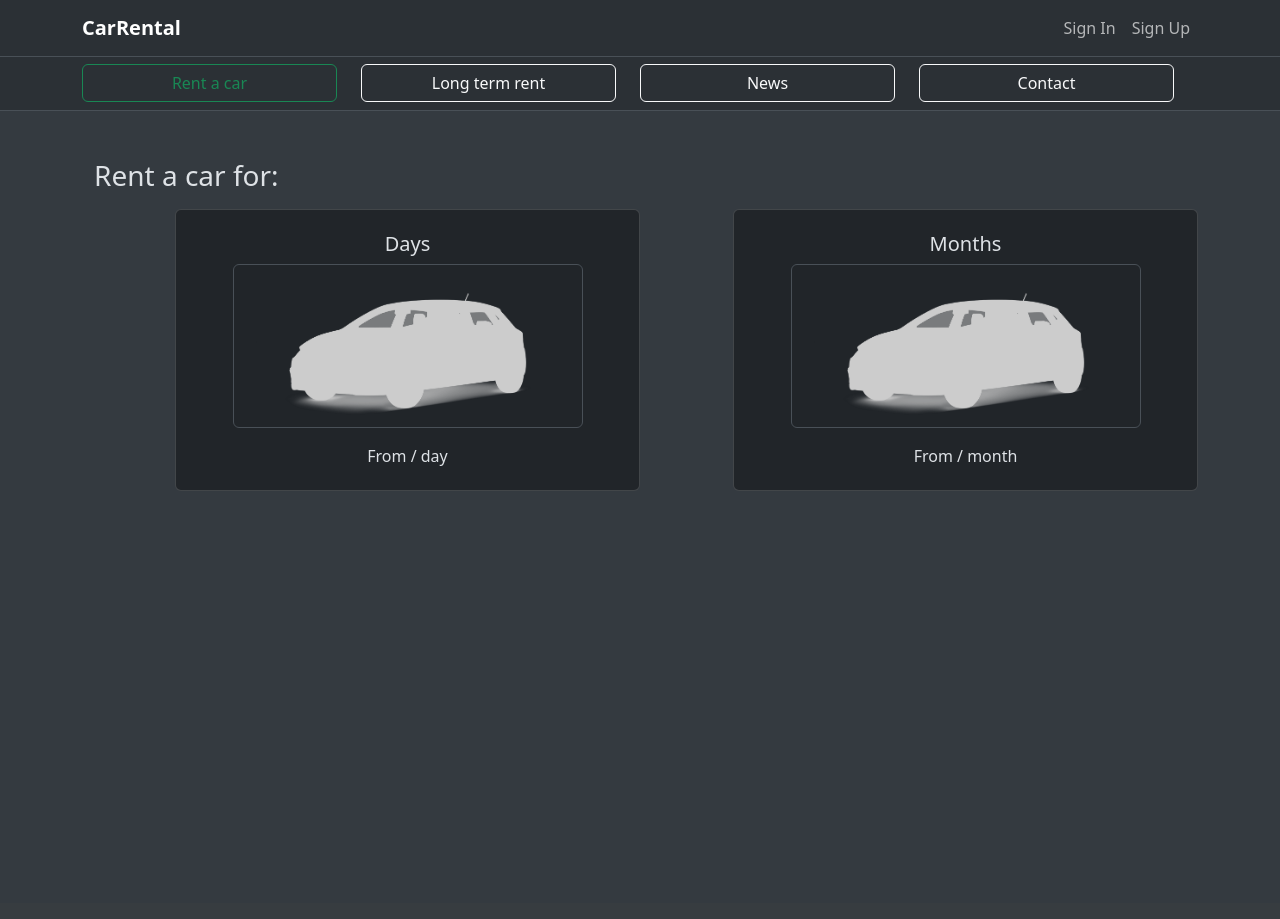
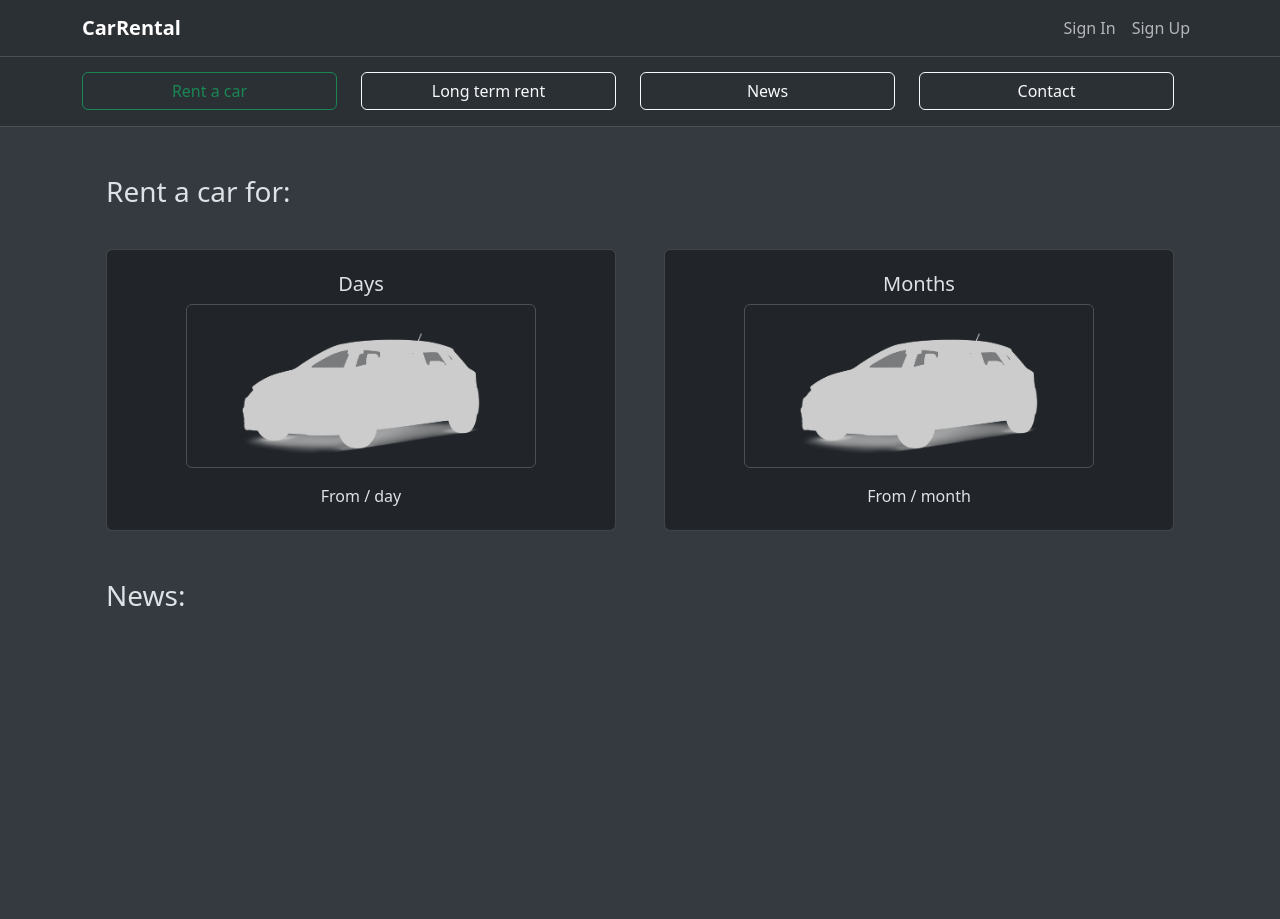
Before and after one commit to tomilidzons20/Praca-Inzynierska-Projekt-162308, a Django app: page / in a window 1280 px wide. Before the commit the page ends 490 px from the top, so only its background shows below. Run offline with Django 4.2, Linux system fonts and the light colour scheme; data that the repository does not hold is empty; some libraries are stand-ins or nearby versions.

Commit message:
Add main page, news Add ckeditor and django-bleach for sanitization of ckeditor input Add base templates Add news template

```diff
--- a/car_rental/urls.py
+++ b/car_rental/urls.py
@@ -2,7 +2,11 @@ from django.urls import path
 
 
 from .views import HomeView
+from .views import NewsDetailView
+from .views import NewsListView
 
 urlpatterns = [
     path('', HomeView.as_view(), name='home'),
+    path('news/', NewsListView.as_view(), name='news'),
+    path('news/<slug:slug>/', NewsDetailView.as_view(), name='news_detail'),
 ]
--- a/car_rental/views.py
+++ b/car_rental/views.py
@@ -1,16 +1,39 @@
 from django.db.models import Sum
 from django.shortcuts import render
 from django.urls import reverse_lazy
-from django.views.generic import CreateView
+from django.views.generic import TemplateView
 from django.views.generic import ListView
-from django.views.generic import TemplateView
-from django.views.generic import UpdateView
-from django_filters.views import FilterView
+from django.views.generic import DetailView
 
 from .models import Car
 from .models import CarMaintenance
 from .models import CarRental
+from .models import News
 
 
 class HomeView(TemplateView):
-    template_name = 'car_rental/home.html'
+    template_name = 'car_rental/main/home.html'
+
+    def get_context_data(self, **kwargs):
+        context = super().get_context_data(**kwargs)
+        context['latest_news'] = News.objects.all().order_by('-add_date')[:3]
+        return context
+
+
+class NewsListView(ListView):
+    model = News
+    template_name = 'car_rental/main/news.html'
+
+    def get_queryset(self):
+        return News.objects.all().order_by('-add_date')
+
+
+class NewsDetailView(DetailView):
+    model = News
+    template_name = 'car_rental/main/news_detail.html'
+
+    def get_context_data(self, **kwargs):
+        context = super().get_context_data(**kwargs)
+        context['previous_news'] = News.objects.filter(add_date__lt=self.object.add_date).order_by('-add_date').first()
+        context['next_news'] = News.objects.filter(add_date__gt=self.object.add_date).order_by('add_date').first()
+        return context
--- a/templates/allauth/layouts/base.html
+++ b/templates/allauth/layouts/base.html
@@ -25,8 +25,10 @@
       {% block extra_nav %}
       {% endblock extra_nav %}
       <div class="container h-100">
-        {% block content %}
-        {% endblock content %}
+        <div class="pb-3">
+          {% block content %}
+          {% endblock content %}
+        </div>
       </div>
     {% endblock body %}
     <script src="{% static 'bootstrap/js/popper.min.js' %}"></script>
--- a/templates/car_rental/home.html
+++ /dev/null
@@ -1,40 +0,0 @@
-{% extends "car_rental/layouts/main_base.html" %}
-{% load i18n static %}
-{% block head_title %}
-  {% trans "Home" %}
-{% endblock head_title %}
-
-{% block content %}
-<div class="container mt-5">
-  <div>
-    <h3 class="fw-normal mb-3">{% trans 'Rent a car for:' %}</h3>
-    <div class="row gy-4">
-
-      <a class="card btn btn-secondary col-12 col-md-5 offset-md-1">
-        <div class="card-body">
-          <h5 class="card-title text-center">{% trans 'Days' %}</h5>
-          <div class="d-flex justify-content-center">
-            <img src="{% static 'img/car_pictures/default_car.png' %}" class="img-thumbnail" alt="{% trans 'Days' %}" width="350px" height="200px">
-          </div>
-          <p class="card-text mt-3">
-            {% trans 'From' %} / {% trans 'day' %}
-          </p>
-        </div>
-      </a>
-
-      <a class="card btn btn-secondary col-12 col-md-5 offset-md-1">
-        <div class="card-body">
-          <h5 class="card-title text-center">{% trans 'Months' %}</h5>
-          <div class="d-flex justify-content-center">
-            <img src="{% static 'img/car_pictures/default_car.png' %}" class="img-thumbnail" alt="{% trans 'Months' %}" width="350px" height="200px">
-          </div>
-          <p class="card-text mt-3">
-            {% trans 'From' %} / {% trans 'month' %}
-          </p>
-        </div>
-      </a>
-
-    </div>
-  </div>
-</div>
-{% endblock content %}
--- a/templates/car_rental/layouts/main_extra_nav.html
+++ b/templates/car_rental/layouts/main_extra_nav.html
@@ -1,11 +1,11 @@
 {% load i18n %}
 
-<div class="container-fluid p-0">
-  <nav class="navbar navbar-expand-xl bg-body-tertiary border-bottom">
+<div class="container-fluid px-0">
+  <nav class="navbar navbar-expand-xl bg-body-tertiary border-bottom py-3">
     <div class="container">
       <div class="row w-100 gy-2">
         <div class="col-6 col-md-3">
-          <a href=""
+          <a href="{% url 'home' %}"
             class="btn w-100 {% if request.resolver_match.url_name == 'home' %} btn-outline-success {% else %} btn-outline-light {% endif %} me-2">
             {% trans 'Rent a car' %}
           </a>
@@ -17,14 +17,14 @@
           </a>
         </div>
         <div class="col-6 col-md-3">
-          <a href=""
-            class="btn w-100 {% if request.resolver_match.url_name == '' %} btn-outline-success {% else %} btn-outline-light {% endif %} me-2">
+          <a href="{% url 'news' %}"
+            class="btn w-100 {% if request.resolver_match.url_name == 'news' %} btn-outline-success {% else %} btn-outline-light {% endif %} me-2">
             {% trans 'News' %}
           </a>
         </div>
         <div class="col-6 col-md-3">
           <a href=""
-            class="btn w-100 {% if request.resolver_match.url_name == '' %} btn-outline-success {% else %} btn-outline-light {% endif %} me-2">
+            class="btn w-100 {% if request.resolver_match.url_name == 'contact' %} btn-outline-success {% else %} btn-outline-light {% endif %} me-2">
             {% trans 'Contact' %}
           </a>
         </div>
--- /dev/null
+++ b/templates/car_rental/main/home.html
@@ -0,0 +1,55 @@
+{% extends "car_rental/layouts/main_base.html" %}
+{% load i18n static %}
+{% block head_title %}
+  {% trans "Home" %}
+{% endblock head_title %}
+
+{% block content %}
+<div class="container my-5">
+  <div class="container">
+    <h3 class="fw-normal mb-3">{% trans 'Rent a car for:' %}</h3>
+    <div class="row pt-4 row-cols-1 row-cols-md-2 gy-3 gx-5">
+
+      <div class="col">
+        <a class="card btn btn-secondary">
+          <div class="card-body">
+            <h5 class="card-title text-center">{% trans 'Days' %}</h5>
+            <div class="d-flex justify-content-center">
+              <img src="{% static 'img/car_pictures/default_car.png' %}" class="img-thumbnail" alt="{% trans 'Days' %}" width="350px" height="200px">
+            </div>
+            <p class="card-text mt-3">
+              {% trans 'From' %} / {% trans 'day' %}
+            </p>
+          </div>
+        </a>
+      </div>
+
+      <div class="col">
+        <a class="card btn btn-secondary">
+          <div class="card-body">
+            <h5 class="card-title text-center">{% trans 'Months' %}</h5>
+            <div class="d-flex justify-content-center">
+              <img src="{% static 'img/car_pictures/default_car.png' %}" class="img-thumbnail" alt="{% trans 'Months' %}" width="350px" height="200px">
+            </div>
+            <p class="card-text mt-3">
+              {% trans 'From' %} / {% trans 'month' %}
+            </p>
+          </div>
+        </a>
+      </div>
+
+    </div>
+  </div>
+
+  <div class="container mt-5">
+    <h3 class="fw-normal my-3">{% trans 'News:' %}</h3>
+    <div class="row pt-4 row-cols-1 row-cols-md-3 gy-3 gx-3">
+
+      {% for news in latest_news %}
+        {% include 'car_rental/main/_partials/news_card.html' %}
+      {% endfor %}
+
+    </div>
+  </div>
+</div>
+{% endblock content %}
```
Also changed, not shown: car_rental/admin.py (+22 -0 lines), car_rental/forms.py (+14 -0 lines), car_rental/models.py (+34 -0 lines), project/settings.py (+35 -0 lines), templates/car_rental/main/_partials/news_card.html (added, +16 -0 lines), templates/car_rental/main/news.html (added, +15 -0 lines), templates/car_rental/main/news_detail.html (added, +50 -0 lines), car_rental/migrations/0007_news.py (added), car_rental/migrations/0008_news_add_date.py (added), car_rental/migrations/0009_alter_news_options_alter_news_description.py (added).
